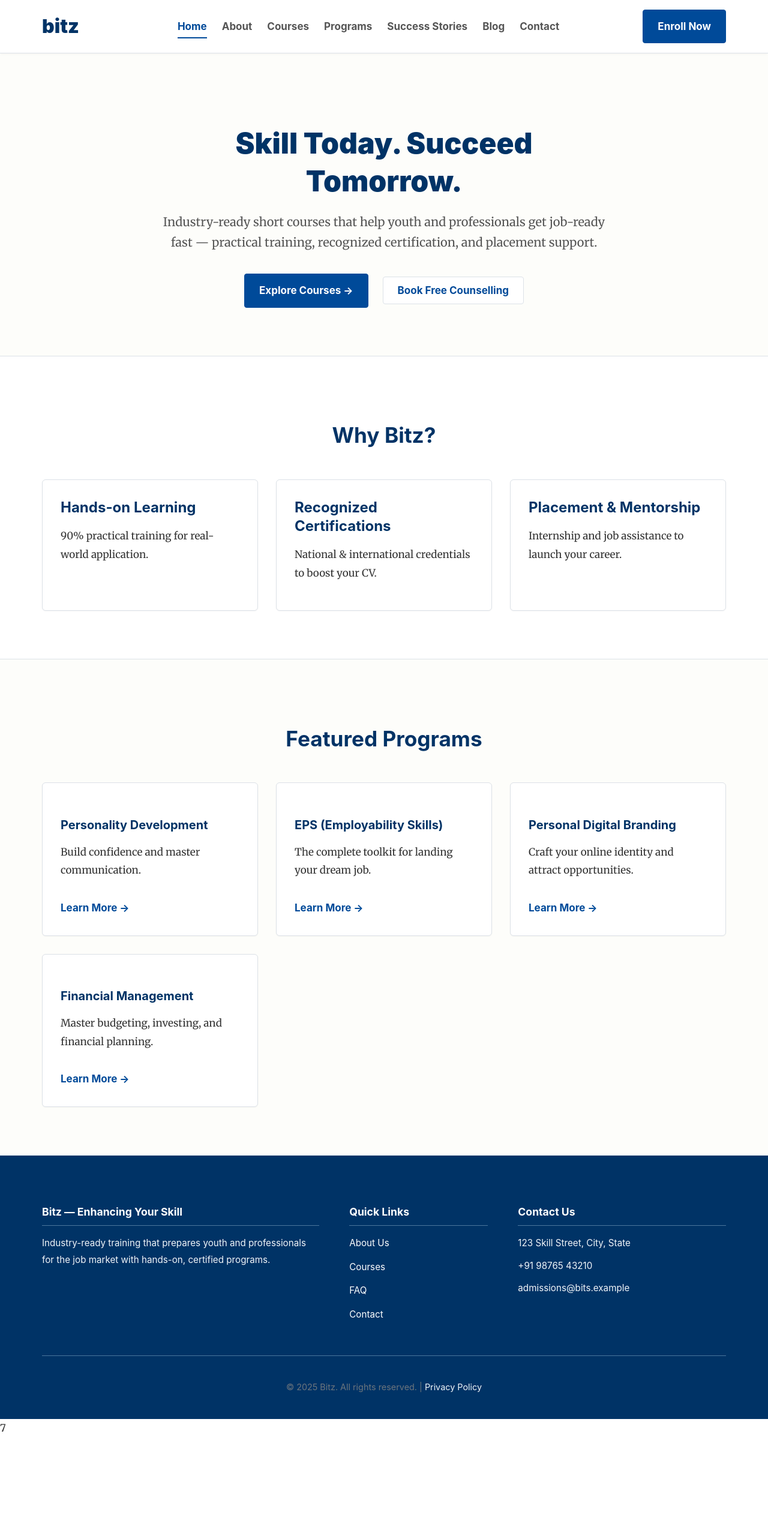
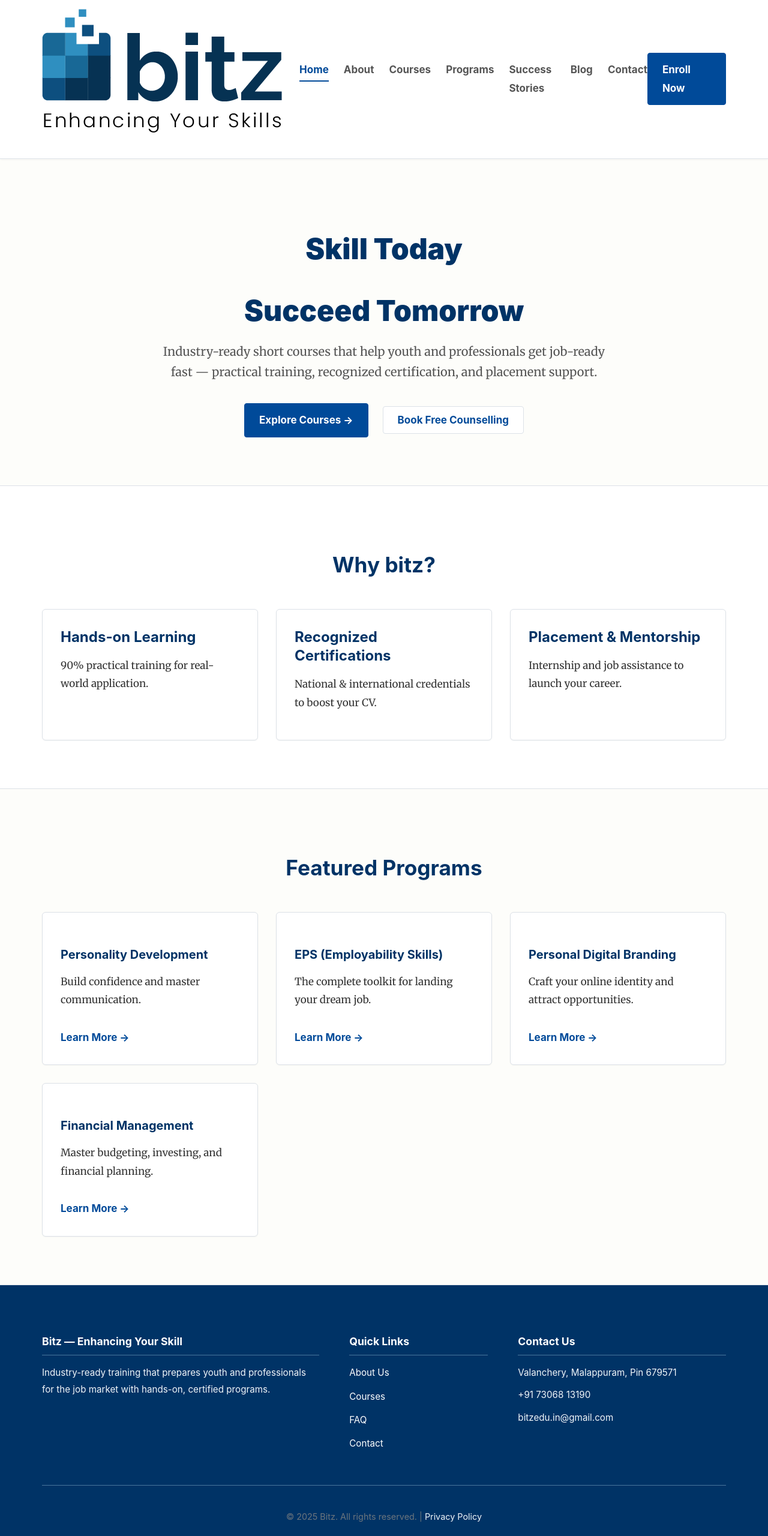
Before and after one commit to basithparavoor/BITZ, a website: page index.html in a window 1280 px wide. Shown: the top 2560 px of the page at 60% size. Before the commit the page ends 2395 px from the top, so only its background shows below. Drawn offline with Linux system fonts and the light colour scheme.

Commit message:
Add files via upload

```diff
--- a/index.html
+++ b/index.html
@@ -27,7 +27,9 @@
 
     <header class="site-header">
         <nav class="container">
-            <div class="logo">bitz</div>
+           <div class="logo">
+  <img src="logo.png" alt="bitz logo">
+</div>
             <ul class="nav-links">
                 <li><a href="index.html" class="active">Home</a></li>
                 <li><a href="about.html">About</a></li>
@@ -44,7 +46,8 @@
     <main>
         <section class="hero">
             <div class="container hero-content">
-                <h1>Skill Today. Succeed Tomorrow.</h1>
+                <h1>Skill Today</h1>
+                <h1>Succeed Tomorrow</h1>
                 <p>Industry-ready short courses that help youth and professionals get job-ready fast — practical training, recognized certification, and placement support.</p>
                 <div class="hero-buttons">
                     <a href="courses.html" class="cta-button">Explore Courses &rarr;</a>
@@ -54,7 +57,7 @@
         </section>
 
         <section class="why-bitz container">
-            <h2>Why Bitz?</h2>
+            <h2>Why bitz?</h2>
             <div class="card-grid">
                 <div class="card">
                     <h3>Hands-on Learning</h3>
@@ -79,25 +82,25 @@
                     <div class="card course-card">
                         <h4>Personality Development</h4>
                         <p>Build confidence and master communication.</p>
-                        <a href="courses/personality-development.html" class="read-more">Learn More &rarr;</a>
+                        <a href="personality-development.html" class="read-more">Learn More &rarr;</a>
                     </div>
 
                     <div class="card course-card">
                         <h4>EPS (Employability Skills)</h4>
                         <p>The complete toolkit for landing your dream job.</p>
-                        <a href="courses/eps.html" class="read-more">Learn More &rarr;</a>
+                        <a href="eps.html" class="read-more">Learn More &rarr;</a>
                     </div>
 
                     <div class="card course-card">
                         <h4>Personal Digital Branding</h4>
                         <p>Craft your online identity and attract opportunities.</p>
-                        <a href="courses/personal-digital-branding.html" class="read-more">Learn More &rarr;</a>
+                        <a href="personal-digital-branding.html" class="read-more">Learn More &rarr;</a>
                     </div>
 
                     <div class="card course-card">
                         <h4>Financial Management</h4>
                         <p>Master budgeting, investing, and financial planning.</p>
-                        <a href="courses/financial-management.html" class="read-more">Learn More &rarr;</a>
+                        <a href="financial-management.html" class="read-more">Learn More &rarr;</a>
                     </div>
                 </div>
             </div>
@@ -121,9 +124,9 @@
             </div>
             <div class="footer-contact">
                 <h4>Contact Us</h4>
-                <p>123 Skill Street, City, State</p>
-                <p>+91 98765 43210</p>
-                <p>admissions@bits.example</p>
+                <p>Valanchery, Malappuram, Pin 679571</p>
+                <p>+91 73068 13190</p>
+                <p>bitzedu.in@gmail.com</p>
             </div>
         </div>
         <div class="container copyright">
```
Also changed, not shown: about.html (+3 -3 lines), blog.html (+3 -3 lines), contact.html (+3 -3 lines), courses.html (+3 -3 lines), enroll.html (+3 -3 lines), financial-management.html (+1 -1 lines), programs.html (+3 -3 lines), success-stories.html (+3 -3 lines), logo.png (added).
